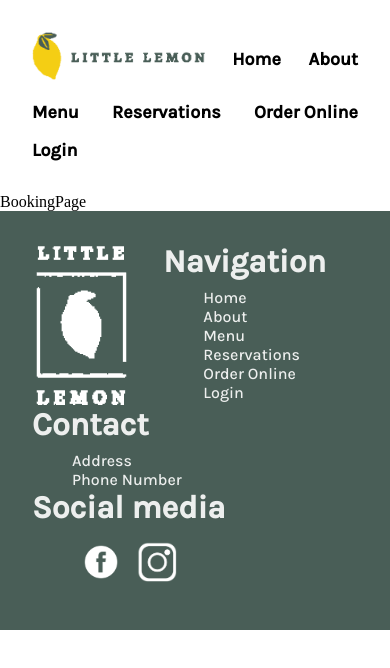
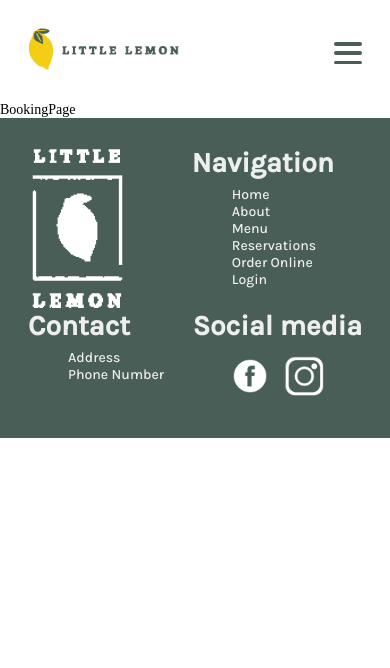
Before and after one commit to SzaZsom/little-lemon-restaurant-website, a React (Create React App) app: page /booking in a window 390 px wide. Shown: the top 668 px of the page. Built offline with nearby package versions, Linux system fonts and the light colour scheme; a web font is replaced by a local one.

Commit message:
Created functional Hamburger Menu and added responsive design to the HomePage

```diff
--- a/src/App.css
+++ b/src/App.css
@@ -16,9 +16,19 @@
     box-sizing: border-box;
 }
 
+html {
+    font-size: 16px;
+  }
+
 .container {
     margin: 0 auto;
     padding: 2rem;
 
     max-width: 1000px;
 }
+
+@media (max-width: 760px) {
+    html {
+      font-size: 14px;
+    }
+  }
--- a/src/components/About.css
+++ b/src/components/About.css
@@ -26,8 +26,6 @@
     font-size: 1.5rem;
     font-weight: 500;
     font-family: "Markazi Text";
-
-    min-width: 25rem;
 
     padding-bottom: 2rem;
     padding-top: 2rem;
--- /dev/null
+++ b/src/components/Burger.css
@@ -0,0 +1,25 @@
+.burger {
+    width: 2rem;
+    height: 2rem;
+    margin-top: 0.8rem;
+    display: flex;
+    justify-content: space-around;
+    flex-direction: column;
+    cursor: pointer;
+    z-index: 2
+}
+
+.burger_line {
+    width: 2rem;
+    height: 0.25rem;
+    background-color: var(--primary-green);
+    border-radius: 10px;
+
+    transition: all 0.3s;
+}
+
+@media (min-width: 890px) {
+    .burger {
+        display: none;
+    }
+}
--- /dev/null
+++ b/src/components/Burger.js
@@ -0,0 +1,59 @@
+import React, {  useEffect, useState } from 'react';
+import "./Burger.css"
+import RightNav from './RightNav';
+
+function Burger() {
+const [open, setOpen] = useState(false)
+
+useEffect(() => {
+  let timeoutId;
+
+  const handleWindowResize = () => {
+    clearTimeout(timeoutId);
+    timeoutId = setTimeout(() => {
+      if (window.innerWidth > 890) {
+        setOpen(true);
+      } else {
+        setOpen(false);
+      }
+    }, 200);
+  };
+
+  window.addEventListener("resize", handleWindowResize);
+
+  return () => {
+    window.removeEventListener("resize", handleWindowResize);
+    clearTimeout(timeoutId);
+    console.log(window.innerWidth)
+  };
+}, []);
+
+
+  return (
+    <>
+        <div className='burger' open={open} onClick={() => setOpen(!open)}>
+            <div style={{
+            backgroundColor: open ? 'var(--primary-yellow)' : '',
+            transform: open ? 'rotate(45deg)' : 'rotate(0deg)',
+            transformOrigin: '1px',
+            }} className='burger_line'/>
+            <div style={{
+            backgroundColor: open ? 'var(--primary-yellow)' : '',
+            transform: open ? 'translateX(100%)' : 'translateX(0)',
+            opacity: open ? 0 : 1,
+            }} className='burger_line'/>
+            <div style={{
+            backgroundColor: open ? 'var(--primary-yellow)' : '',
+            transform: open ? 'rotate(-45deg)' : 'rotate(0deg)',
+            transformOrigin: '1px',
+            }} className='burger_line'/>
+        </div>
+        {open && window.innerWidth < 890 && (
+        <style>{`body { overflow: hidden; }`}</style>
+        )}
+        <RightNav open={open}/>
+    </>
+  )
+}
+
+export default Burger
--- a/src/components/Hero.css
+++ b/src/components/Hero.css
@@ -69,3 +69,15 @@
 
     transition: var(--transition-time);
 }
+
+@media (max-width: 760px) {
+    .heading_img {
+        display: none;
+    }
+
+    .heading_container {
+        background: linear-gradient(rgba(0, 0, 0, 0.5), rgba(68, 68, 68, 0.5)), url("../assets/food.jpg");
+        background-size: cover;
+        background-position: center;
+    }
+}
--- a/src/components/Nav.css
+++ b/src/components/Nav.css
@@ -1,32 +1,9 @@
-.navigation-menu {
-    color: black;
-
+.menu {
     display: flex;
     justify-content: space-between;
-    align-items: center;
-    flex-wrap: wrap;
-    gap: 1rem;
-
-    font-family: "Karla";
-    font-size: 18px;
-    font-weight: bold;
     list-style: none;
 }
 
-.navigation-list > a {
-    font-family: "Karla";
-    font-size: 18px;
-    font-weight: bold;
-    list-style: none;
-    color: black;
-    text-decoration: none;
-}
-
-.navigation-menu > .navigation-image > a > img {
+.logo {
     height: 3rem;
 }
-
-.navigation-list:hover {
-    text-decoration: underline;
-    cursor: pointer;
-}
--- a/src/components/Nav.js
+++ b/src/components/Nav.js
@@ -1,19 +1,15 @@
 import React from 'react'
+import Burger from './Burger'
 import './Nav.css'
 
 function Nav() {
   return (
     <nav className='navigation'>
-        <menu className='navigation-menu container'>
-            <li className='navigation-image'><a href="/"><img src={require("../assets/nav-logo.png")} alt="Little Lemon Logo"></img></a></li>
-            <li className='navigation-list'><a href="/">Home</a></li>
-            <li className='navigation-list'><a href="/about">About</a></li>
-            <li className='navigation-list'><a href="/menu">Menu</a></li>
-            <li className='navigation-list'><a href="/booking">Reservations</a></li>
-            <li className='navigation-list'><a href="/order">Order Online</a></li>
-            <li className='navigation-list'><a href="/login">Login</a></li>
+        <menu className='menu container'>
+            <li><a href="/"><img className='logo' src={require("../assets/nav-logo.png")} alt="Little Lemon Logo"></img></a></li>
+            <Burger />
         </menu>
-      </nav>
+    </nav>
   )
 }
 
--- /dev/null
+++ b/src/components/RightNav.css
@@ -0,0 +1,43 @@
+.rightNav {
+    display: flex;
+    justify-content: space-between;
+    align-items: center;
+    gap: 2rem;
+
+    list-style: none;
+}
+
+.link {
+    color: black;
+
+    font-family: "Karla";
+    font-size: 18px;
+    font-weight: bold;
+    text-decoration: none;
+
+    cursor: pointer;
+}
+
+.link:hover {
+    text-decoration: underline;
+}
+
+@media (max-width: 890px) {
+    .rightNav {
+        background-color: var(--secondary-light);
+
+        flex-direction: column;
+        justify-content: flex-start;
+        align-items: flex-start;
+
+        position: fixed;
+        top: 0;
+        right: 0;
+
+        height: 100vh;
+        width: 80%;
+        max-width: 300px;
+
+        padding-top: 3.5rem;
+    }
+}
--- /dev/null
+++ b/src/components/RightNav.js
@@ -0,0 +1,21 @@
+import React from 'react'
+import "./RightNav.css"
+
+const RightNav = ({ open }) => {
+
+  return (
+    <ul open={open} className='rightNav' style={{
+            transform: open ? 'translateX(0)' : 'translateX(100%)',
+            transition: 'transform 0.3s ease-in-out',
+        }}>
+        <li><a className='link' href="/">About</a></li>
+        <li><a className='link' href="/about">About</a></li>
+        <li><a className='link' href="/menu">Menu</a></li>
+        <li><a className='link' href="/booking">Reservations</a></li>
+        <li><a className='link' href="/order">Order Online</a></li>
+        <li><a className='link' href="/login">Login</a></li>
+    </ul>
+  )
+}
+
+export default RightNav
```
